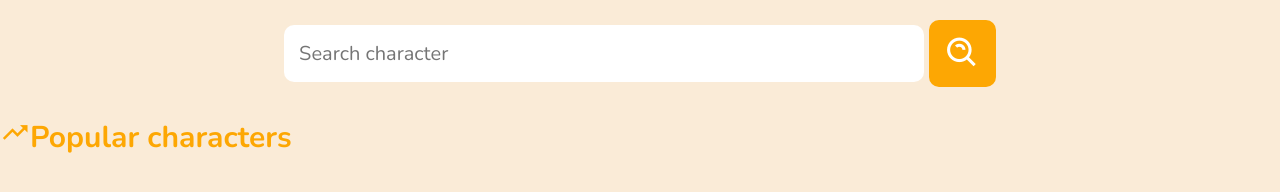
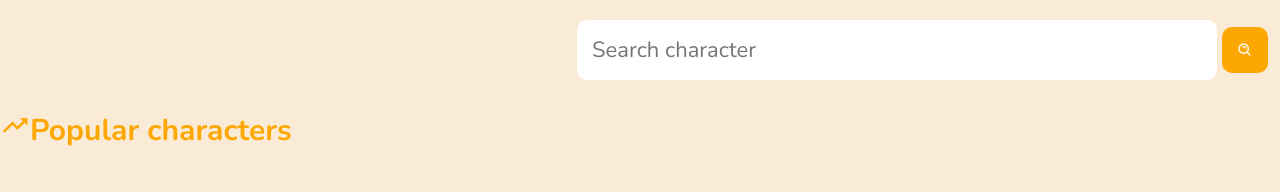
Before and after one commit to Shiv-amm/yourichi, a plain HTML site: page sc.html in a window 1280 px wide. Drawn offline with nearby package versions, Linux system fonts and the light colour scheme; no server answers.

Commit message:
Update po-ups.css

```diff
--- a/po-ups.css
+++ b/po-ups.css
@@ -73,13 +73,14 @@ justify-content: center;
     width: 100%;
     display: flex;
     align-items: center;
-    justify-content: center;
+    justify-content: end;
     gap: 5px;
     text-transform: capitalize;
+    margin-left:-12px;
 }
 .search-form input{
     width: 50%;
-    font-size: 20px;
+    font-size: 22px;
     padding: 15px;
     border-radius: 10px;
 }
@@ -88,7 +89,7 @@ justify-content: center;
 }
 .search-form button{
     padding: 15px;
-    font-size: 2.3rem;
+    font-size: 16px;
 }
 
 .title-a{
```
